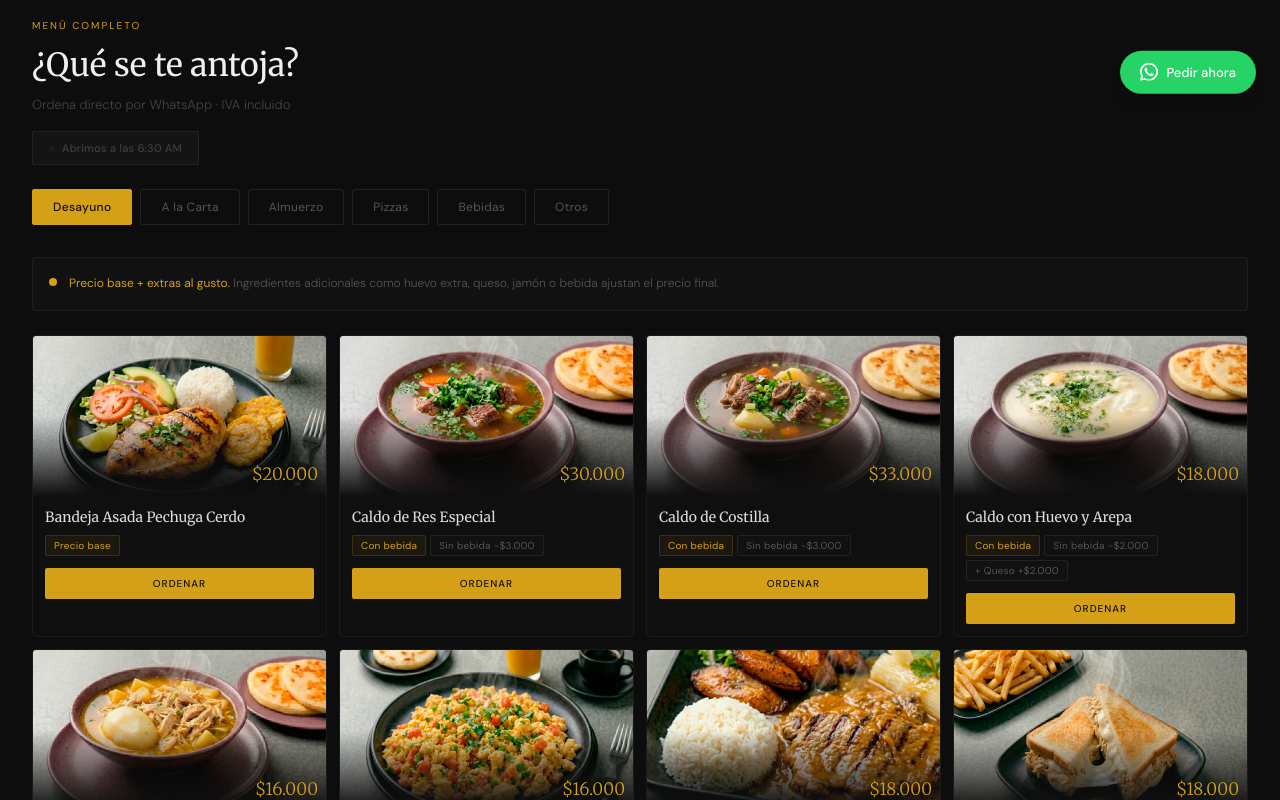
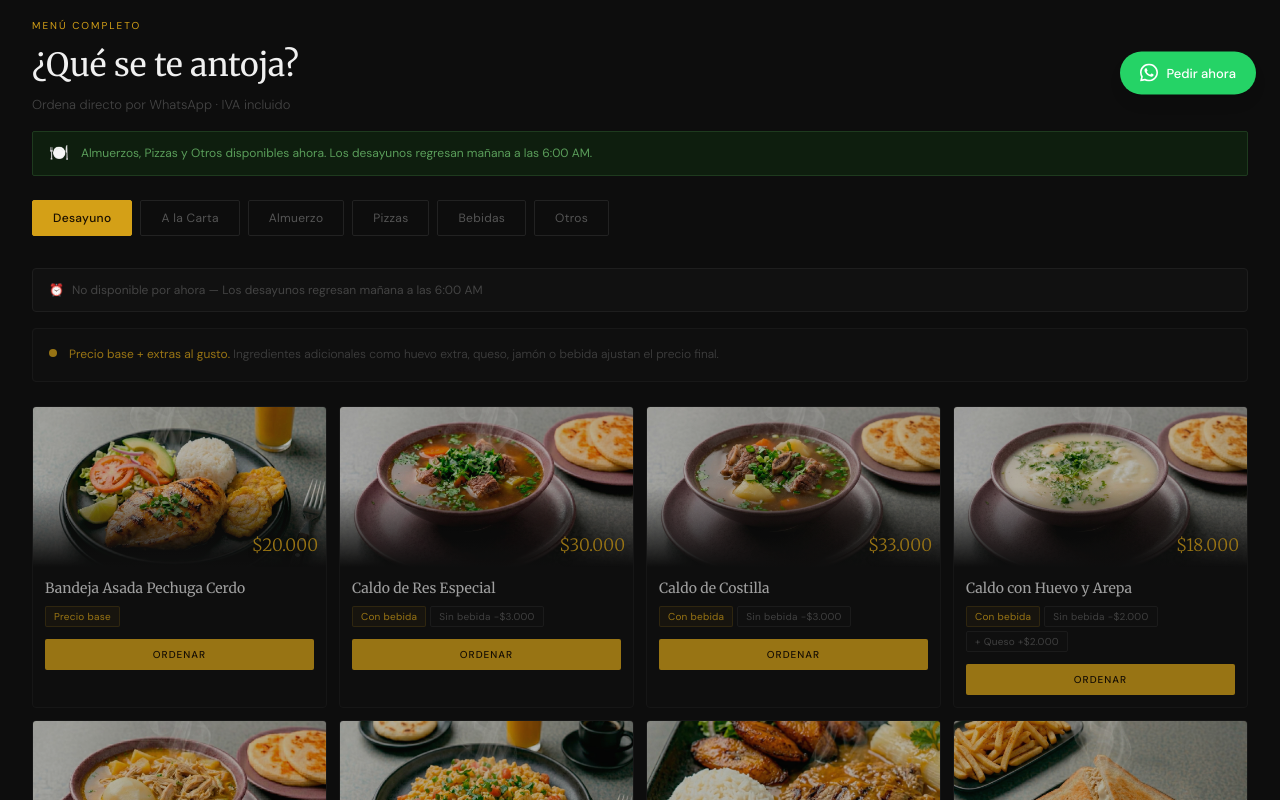
Before and after one commit to felipeandresjimenezsuarez-gif/macaregua-web, a Next.js app: page / in a window 1280 px wide. Shown: the part 680-1480 px from the top of the page. Built offline with nearby package versions, Linux system fonts and the light colour scheme.

Commit message:
Feat: Add time-based menu availability logic

```diff
--- a/src/components/MenuSection.tsx
+++ b/src/components/MenuSection.tsx
@@ -147,6 +147,19 @@ function getMealByTime(): MealInfo {
   return { tabIndex: 3, label: 'Pizzas y platos a la carta', until: '10:30 PM', open: true }
 }
 
+function isBreakfastHour(): boolean {
+  const now = new Date()
+  const t = now.getHours() * 60 + now.getMinutes()
+  return t >= 6 * 60 + 30 && t < 11 * 60 + 30
+}
+
+// 0=Desayuno 1=ACarta 2=Almuerzo 3=Pizzas 4=Bebidas 5=Otros
+function isTabAvailable(tabIndex: number, breakfast: boolean): boolean {
+  if (tabIndex === 4) return true         // Bebidas — siempre
+  if (breakfast) return tabIndex <= 1     // Desayuno + A la Carta
+  return tabIndex !== 0                   // Todo menos Desayuno
+}
+
 // ─── Íconos ────────────────────────────────────────────────────────────────────
 
 function PizzaIcon() {
@@ -243,11 +256,11 @@ function PlatoCard({ name, price, base, extras, img, waUrl }: {
 export default function MenuSection() {
   const [active, setActive] = useState(0)
   const [mounted, setMounted] = useState(false)
-  const [meal, setMeal] = useState<MealInfo | null>(null)
-  const [userChose, setUserChose] = useState(false) // true si el usuario cambió el tab manualmente
+  const [isBreakfast, setIsBreakfast] = useState(false)
 
   useEffect(() => {
     setMounted(true)
+    setIsBreakfast(isBreakfastHour())
     const section = document.getElementById('menu')
     if (section) section.classList.add('visible')
 
@@ -256,19 +269,15 @@ export default function MenuSection() {
     const hashIndex = TAB_HASHES.indexOf(hash)
     if (hashIndex !== -1) {
       setActive(hashIndex)
-      setUserChose(true)
       return
     }
 
     // Sin hash → seleccionar tab por horario
-    const mealInfo = getMealByTime()
-    setMeal(mealInfo)
-    setActive(mealInfo.tabIndex)
+    setActive(getMealByTime().tabIndex)
   }, [])
 
   const handleTabClick = (index: number) => {
     setActive(index)
-    setUserChose(true)
     window.location.hash = TAB_HASHES[index]
   }
 
@@ -282,41 +291,55 @@ export default function MenuSection() {
       <h2 className="font-serif text-[32px] font-normal text-[#f0f0f0] leading-snug mb-2">¿Qué se te antoja?</h2>
       <p className="text-[13px] font-light text-[#444] mb-4">Ordena directo por WhatsApp · IVA incluido</p>
 
-      {/* Banner de horario — solo visible si no eligió tab manualmente */}
-      {meal && !userChose && (
-        <div className={`inline-flex items-center gap-2 px-4 py-2 rounded-sm mb-6 text-[11px] tracking-wide ${
-          meal.open
-            ? 'bg-[#D4A01715] border border-[#D4A01730] text-[#D4A017]'
-            : 'bg-[#ffffff08] border border-[#ffffff10] text-[#444]'
+      {/* Banner de disponibilidad horaria */}
+      {mounted && (
+        <div className={`flex items-start gap-3 px-4 py-3 rounded-sm mb-6 text-[12px] leading-relaxed ${
+          isBreakfast
+            ? 'bg-[#D4A01712] border border-[#D4A01730] text-[#b8880f]'
+            : 'bg-[#0e1e0e] border border-[#1e3a1e] text-[#5a9e5a]'
         }`}>
-          <span className="text-[8px]">{meal.open ? '●' : '○'}</span>
-          {meal.open
-            ? <>Sirviendo ahora: <strong className="font-medium">{meal.label}</strong> · Disponible hasta las {meal.until}</>
-            : <>{meal.label}</>
+          <span className="text-[16px] leading-none mt-px flex-shrink-0">{isBreakfast ? '☕' : '🍽️'}</span>
+          <span>
+            {isBreakfast
+              ? 'Estamos en horario de Desayunos. Los platos de Almuerzo, Otros y Pizzas estarán disponibles desde las 11:30 AM.'
+              : 'Almuerzos, Pizzas y Otros disponibles ahora. Los desayunos regresan mañana a las 6:00 AM.'
             }
+          </span>
         </div>
       )}
 
       {/* Tabs */}
       <div className="flex gap-2 flex-wrap mb-8">
-        {TABS.map((t, i) => (
+        {TABS.map((t, i) => {
+          const available = isTabAvailable(i, isBreakfast)
+          return (
             <button
               key={t}
               onClick={() => handleTabClick(i)}
               className={`cursor-pointer text-[12px] px-5 py-2 rounded-sm border tracking-wide transition-all duration-200 ${
                 active === i
                   ? 'bg-[#D4A017] text-[#1a0f00] border-[#D4A017] font-medium'
-                : 'bg-transparent text-[#555] border-[#222] hover:border-[#D4A017] hover:text-[#D4A017]'
+                  : available
+                    ? 'bg-transparent text-[#555] border-[#222] hover:border-[#D4A017] hover:text-[#D4A017]'
+                    : 'bg-transparent text-[#2e2e2e] border-[#181818] hover:border-[#2a2a2a] hover:text-[#3a3a3a]'
               }`}
             >
               {t}
             </button>
-        ))}
+          )
+        })}
       </div>
 
       {/* ── DESAYUNOS ── */}
       {active === 0 && (
         <div>
+          {!isTabAvailable(0, isBreakfast) && (
+            <div className="flex items-center gap-2 bg-[#111] border border-[#1e1e1e] rounded px-4 py-3 mb-4 text-[12px] text-[#444]">
+              <span>⏰</span>
+              <span>No disponible por ahora — Los desayunos regresan mañana a las 6:00 AM</span>
+            </div>
+          )}
+          <div className={isTabAvailable(0, isBreakfast) ? '' : 'opacity-70 pointer-events-none select-none'}>
           <div className="flex gap-3 items-start bg-[#111] border border-[#1e1e1e] rounded p-4 mb-6">
             <div className="w-2 h-2 rounded-full bg-[#D4A017] mt-1 flex-shrink-0" />
             <p className="text-[12px] font-light text-[#555] leading-relaxed">
@@ -332,6 +355,7 @@ export default function MenuSection() {
           <p className="text-[11px] font-light text-[#333] text-center mt-5 tracking-wide">
             * Precios sujetos a cambio · Los extras se confirman al ordenar por WhatsApp
           </p>
+          </div>
         </div>
       )}
 
@@ -355,7 +379,14 @@ export default function MenuSection() {
 
       {/* ── ALMUERZOS ── */}
       {active === 2 && (
-        <div className="grid grid-cols-1 md:grid-cols-3 gap-4">
+        <div>
+          {!isTabAvailable(2, isBreakfast) && (
+            <div className="flex items-center gap-2 bg-[#111] border border-[#1e1e1e] rounded px-4 py-3 mb-4 text-[12px] text-[#444]">
+              <span>⏰</span>
+              <span>No disponible por ahora — Los almuerzos están disponibles desde las 11:30 AM</span>
+            </div>
+          )}
+          <div className={`grid grid-cols-1 md:grid-cols-3 gap-4 ${isTabAvailable(2, isBreakfast) ? '' : 'opacity-70 pointer-events-none select-none'}`}>
           {ALMUERZOS.map((p) => (
             <div key={p.name}
               className={`relative rounded overflow-hidden transition-all duration-300 hover:-translate-y-1 ${
@@ -397,11 +428,19 @@ export default function MenuSection() {
             </div>
           ))}
           </div>
+        </div>
       )}
 
       {/* ── PIZZAS ── */}
       {active === 3 && (
         <div>
+          {!isTabAvailable(3, isBreakfast) && (
+            <div className="flex items-center gap-2 bg-[#111] border border-[#1e1e1e] rounded px-4 py-3 mb-4 text-[12px] text-[#444]">
+              <span>⏰</span>
+              <span>No disponible por ahora — Las pizzas están disponibles desde las 11:30 AM</span>
+            </div>
+          )}
+          <div className={isTabAvailable(3, isBreakfast) ? '' : 'opacity-70 pointer-events-none select-none'}>
           <div className="flex gap-3 items-start bg-[#111] border border-[#1e1e1e] rounded p-4 mb-6">
             <div className="w-2 h-2 rounded-full bg-[#D4A017] mt-1 flex-shrink-0" />
             <p className="text-[12px] font-light text-[#555] leading-relaxed">
@@ -433,11 +472,19 @@ export default function MenuSection() {
             ))}
           </div>
           </div>
+        </div>
       )}
 
       {/* ── OTROS ── */}
       {active === 5 && (
         <div>
+          {!isTabAvailable(5, isBreakfast) && (
+            <div className="flex items-center gap-2 bg-[#111] border border-[#1e1e1e] rounded px-4 py-3 mb-4 text-[12px] text-[#444]">
+              <span>⏰</span>
+              <span>No disponible por ahora — Pinchos, hamburguesas y más están disponibles desde las 11:30 AM</span>
+            </div>
+          )}
+          <div className={isTabAvailable(5, isBreakfast) ? '' : 'opacity-70 pointer-events-none select-none'}>
           <div className="flex gap-3 items-start bg-[#111] border border-[#1e1e1e] rounded p-4 mb-6">
             <div className="w-2 h-2 rounded-full bg-[#D4A017] mt-1 flex-shrink-0" />
             <p className="text-[12px] font-light text-[#555] leading-relaxed">
@@ -453,6 +500,7 @@ export default function MenuSection() {
           <p className="text-[11px] font-light text-[#333] text-center mt-5 tracking-wide">
             * Precios sujetos a cambio · Los extras se confirman al ordenar por WhatsApp
           </p>
+          </div>
         </div>
       )}
 
```
Lines whose indentation alone changed are shown as unchanged.
